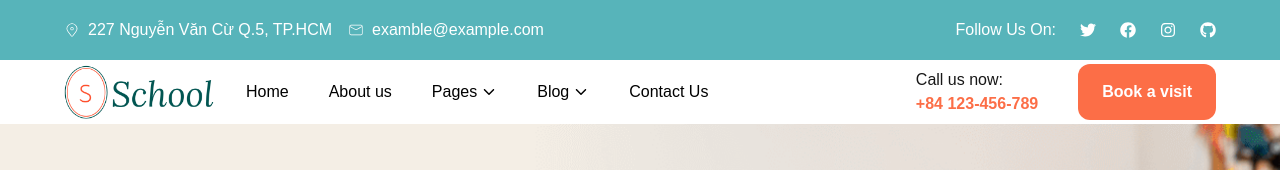
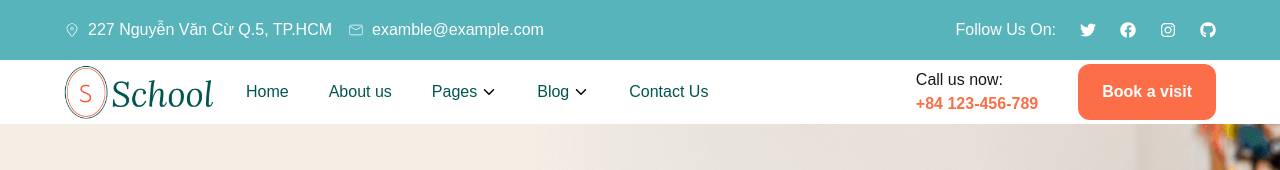
Before and after one commit to nhandzai/Sschool-landing-page, a Next.js app: page / in a window 1280 px wide. Shown: the top 170 px of the page. Built offline with nearby package versions, Linux system fonts and the light colour scheme.

Commit message:
fix text color

```diff
--- a/src/component/HeaderStick.js
+++ b/src/component/HeaderStick.js
@@ -42,14 +42,14 @@ export default function HeaderStick() {
                             key={index}
                             className="relative group flex flex-row items-center py-5"
                         >
-                            <a className="cursor-pointer">{item.name}</a>
+                            <a className="cursor-pointer text-3">{item.name}</a>
                             {item.submenu && <IoIosArrowDown className="ml-1" />}
                             {item.submenu && (
                                 <ul className="absolute left-0 top-10 mt-2 w-40 bg-white shadow-lg transition-all duration-300 ease-in-out opacity-0 scale-95 group-hover:opacity-100 group-hover:scale-100 group-hover:block pointer-events-none group-hover:pointer-events-auto">
                                     {item.submenu.map((subItem, subIndex) => (
                                         <li
                                             key={subIndex}
-                                            className="px-4 py-2 hover:bg-4 hover:text-white cursor-pointer"
+                                            className="px-4 py-2 hover:bg-4 hover:text-white cursor-pointer text-3"
                                         >
                                             {subItem}
                                         </li>
```
